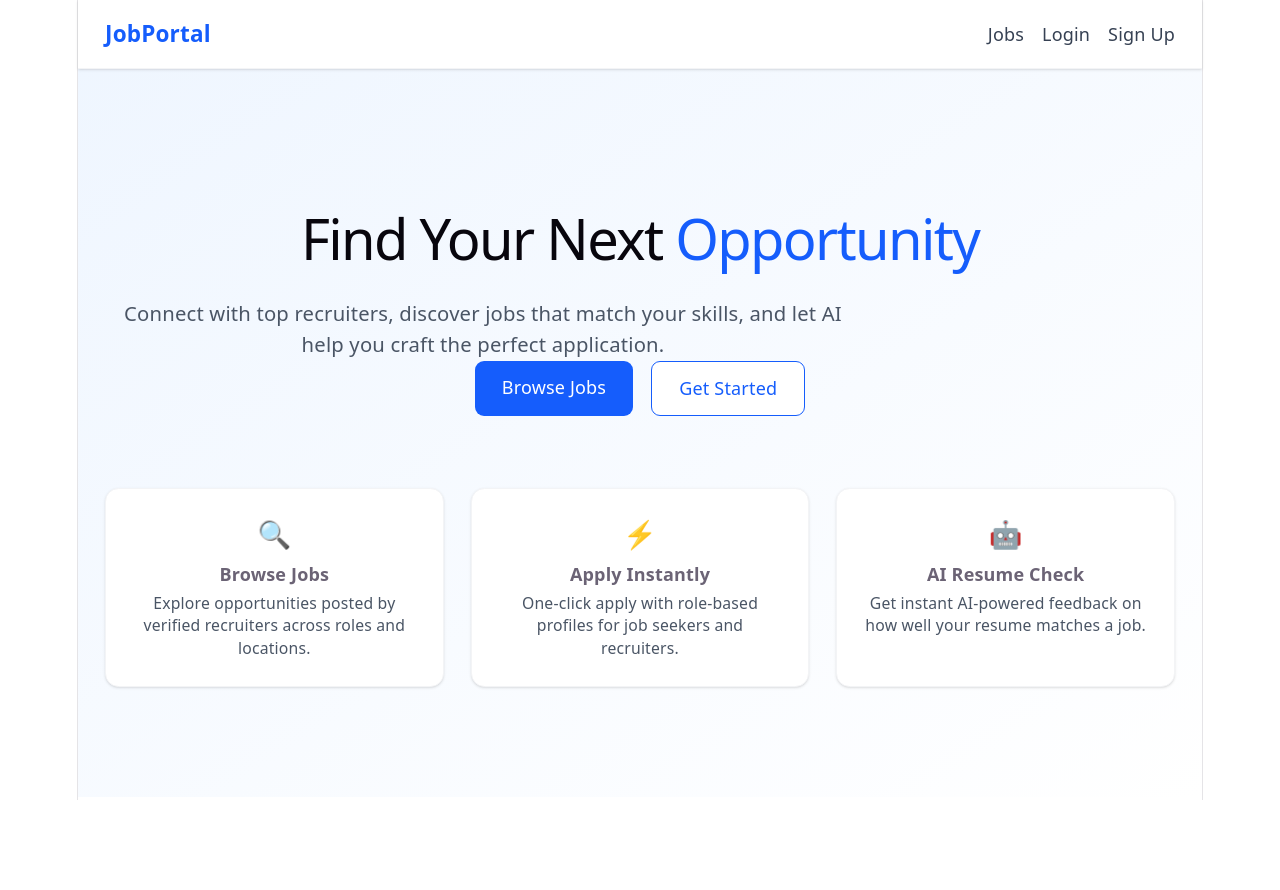
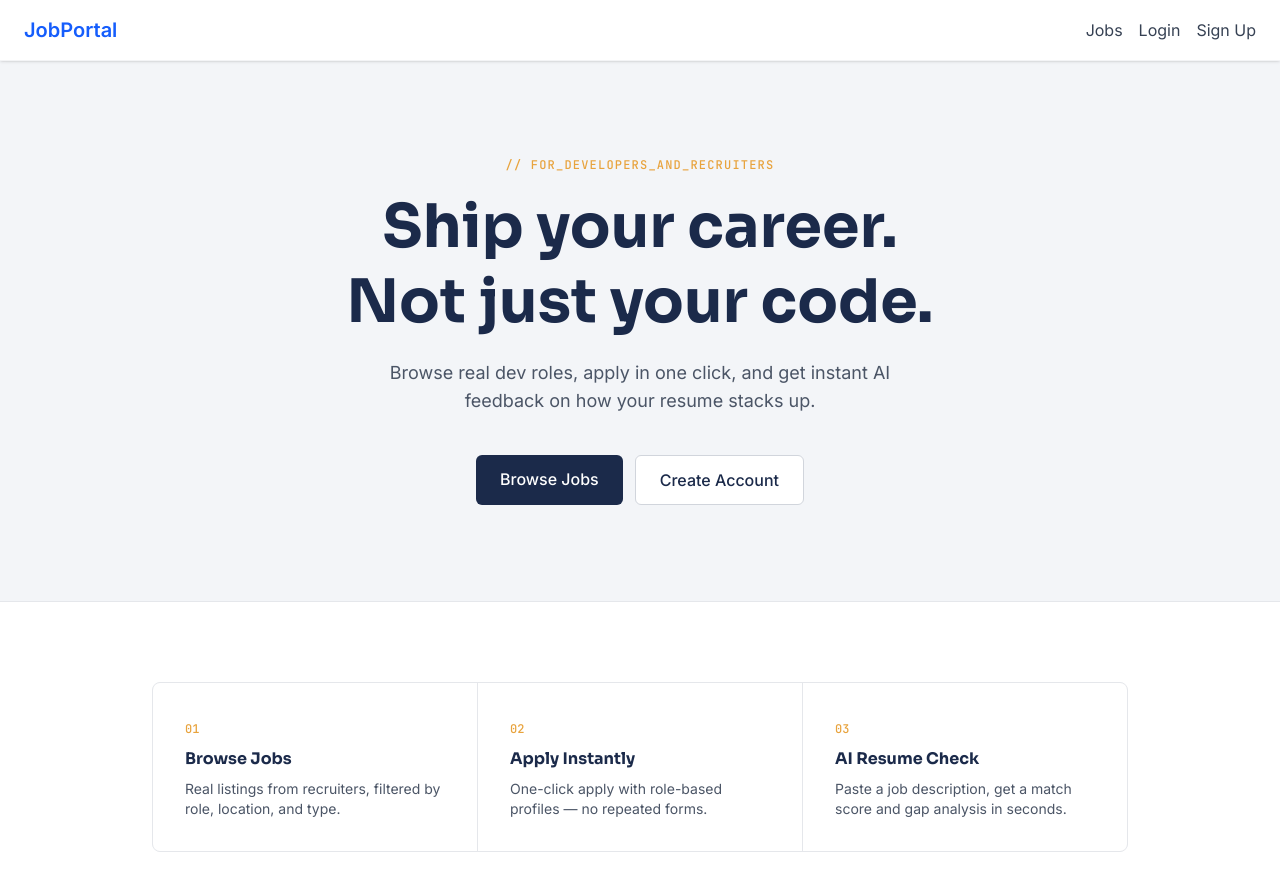
Before and after one commit to Nayan7435/job-portal, a React (Vite) app in the folder client/: page / in a window 1280 px wide. Shown: the top 890 px of the page. Before the commit the page ends 800 px from the top, so only its background shows below. Built offline with nearby package versions, Linux system fonts and the light colour scheme.

Commit message:
style: redesign Home page with custom design system (Sora/Inter/JetBrains Mono)

```diff
--- a/client/index.html
+++ b/client/index.html
@@ -3,6 +3,12 @@
   <head>
     <meta charset="UTF-8" />
     <link rel="icon" type="image/svg+xml" href="/favicon.svg" />
+    <link rel="preconnect" href="https://fonts.googleapis.com" />
+    <link rel="preconnect" href="https://fonts.gstatic.com" crossorigin />
+    <link
+      href="https://fonts.googleapis.com/css2?family=Sora:wght@600;700;800&family=Inter:wght@400;500;600&family=JetBrains+Mono:wght@500&display=swap"
+      rel="stylesheet"
+    />
     <meta name="viewport" content="width=device-width, initial-scale=1.0" />
     <title>client</title>
   </head>
--- a/client/src/index.css
+++ b/client/src/index.css
@@ -1,112 +1,17 @@
 @import "tailwindcss";
-:root {
-  --text: #6b6375;
-  --text-h: #08060d;
-  --bg: #fff;
-  --border: #e5e4e7;
-  --code-bg: #f4f3ec;
-  --accent: #aa3bff;
-  --accent-bg: rgba(170, 59, 255, 0.1);
-  --accent-border: rgba(170, 59, 255, 0.5);
-  --social-bg: rgba(244, 243, 236, 0.5);
-  --shadow:
-    rgba(0, 0, 0, 0.1) 0 10px 15px -3px, rgba(0, 0, 0, 0.05) 0 4px 6px -2px;
 
-  --sans: system-ui, 'Segoe UI', Roboto, sans-serif;
-  --heading: system-ui, 'Segoe UI', Roboto, sans-serif;
-  --mono: ui-monospace, Consolas, monospace;
+@theme {
+  --font-display: 'Sora', sans-serif;
+  --font-body: 'Inter', sans-serif;
+  --font-mono: 'JetBrains Mono', monospace;
 
-  font: 18px/145% var(--sans);
-  letter-spacing: 0.18px;
-  color-scheme: light dark;
-  color: var(--text);
-  background: var(--bg);
-  font-synthesis: none;
-  text-rendering: optimizeLegibility;
-  -webkit-font-smoothing: antialiased;
-  -moz-osx-font-smoothing: grayscale;
-
-  @media (max-width: 1024px) {
-    font-size: 16px;
-  }
-}
-
-@media (prefers-color-scheme: dark) {
-  :root {
-    --text: #9ca3af;
-    --text-h: #f3f4f6;
-    --bg: #16171d;
-    --border: #2e303a;
-    --code-bg: #1f2028;
-    --accent: #c084fc;
-    --accent-bg: rgba(192, 132, 252, 0.15);
-    --accent-border: rgba(192, 132, 252, 0.5);
-    --social-bg: rgba(47, 48, 58, 0.5);
-    --shadow:
-      rgba(0, 0, 0, 0.4) 0 10px 15px -3px, rgba(0, 0, 0, 0.25) 0 4px 6px -2px;
-  }
-
-  #social .button-icon {
-    filter: invert(1) brightness(2);
-  }
+  --color-navy: #1B2A4A;
+  --color-slate: #4B5566;
+  --color-mist: #F3F5F8;
+  --color-amber: #E8A33D;
 }
 
 body {
-  margin: 0;
+  font-family: var(--font-body);
+  color: var(--color-slate);
 }
-
-#root {
-  width: 1126px;
-  max-width: 100%;
-  margin: 0 auto;
-  text-align: center;
-  border-inline: 1px solid var(--border);
-  min-height: 100svh;
-  display: flex;
-  flex-direction: column;
-  box-sizing: border-box;
-}
-
-h1,
-h2 {
-  font-family: var(--heading);
-  font-weight: 500;
-  color: var(--text-h);
-}
-
-h1 {
-  font-size: 56px;
-  letter-spacing: -1.68px;
-  margin: 32px 0;
-  @media (max-width: 1024px) {
-    font-size: 36px;
-    margin: 20px 0;
-  }
-}
-h2 {
-  font-size: 24px;
-  line-height: 118%;
-  letter-spacing: -0.24px;
-  margin: 0 0 8px;
-  @media (max-width: 1024px) {
-    font-size: 20px;
-  }
-}
-p {
-  margin: 0;
-}
-
-code,
-.counter {
-  font-family: var(--mono);
-  display: inline-flex;
-  border-radius: 4px;
-  color: var(--text-h);
-}
-
-code {
-  font-size: 15px;
-  line-height: 135%;
-  padding: 4px 8px;
-  background: var(--code-bg);
-}
--- a/client/src/pages/Home.jsx
+++ b/client/src/pages/Home.jsx
@@ -5,56 +5,57 @@ const Home = () => {
   const { user } = useAuth();
 
   return (
-    <div className="min-h-[calc(100vh-72px)] bg-linear-to-br from-blue-50 to-white flex items-center">
-      <div className="max-w-5xl mx-auto px-6 text-center">
-        <h1 className="text-4xl md:text-5xl font-bold text-gray-900 mb-4">
-          Find Your Next <span className="text-blue-600">Opportunity</span>
+    <div className="bg-white">
+      {/* Hero */}
+      <section className="bg-mist border-b border-gray-200">
+        <div className="max-w-5xl mx-auto px-6 py-24 text-center">
+          <p className="font-mono text-xs text-amber tracking-widest uppercase mb-4">
+            // for_developers_and_recruiters
+          </p>
+          <h1 className="font-display text-5xl md:text-6xl font-bold text-navy leading-tight mb-5">
+            Ship your career.<br />Not just your code.
           </h1>
-        <p className="text-lg text-gray-600 mb-8 max-w-2xl mx-auto">
-          Connect with top recruiters, discover jobs that match your skills, and let AI help you craft the perfect application.
+          <p className="text-lg text-slate max-w-xl mx-auto mb-10">
+            Browse real dev roles, apply in one click, and get instant AI feedback on how your resume stacks up.
           </p>
 
-        <div className="flex justify-center gap-4">
+          <div className="flex justify-center gap-3">
             <Link
               to="/jobs"
-            className="bg-blue-600 text-white px-6 py-3 rounded-lg font-medium hover:bg-blue-700 transition"
+              className="bg-navy text-white px-6 py-3 rounded-md font-medium hover:bg-navy/90 transition"
             >
               Browse Jobs
             </Link>
-
             {!user && (
               <Link
                 to="/signup"
-              className="bg-white text-blue-600 border border-blue-600 px-6 py-3 rounded-lg font-medium hover:bg-blue-50 transition"
+                className="bg-white text-navy border border-gray-300 px-6 py-3 rounded-md font-medium hover:border-navy transition"
               >
-              Get Started
+                Create Account
               </Link>
             )}
           </div>
+        </div>
+      </section>
 
-        <div className="grid grid-cols-1 md:grid-cols-3 gap-6 mt-16">
-          <div className="bg-white p-6 rounded-xl shadow-sm border border-gray-100">
-            <div className="text-blue-600 text-2xl mb-2">🔍</div>
-            <h3 className="font-semibold mb-1">Browse Jobs</h3>
-            <p className="text-sm text-gray-600">Explore opportunities posted by verified recruiters across roles and locations.</p>
+      {/* Features */}
+      <section className="max-w-5xl mx-auto px-6 py-20">
+        <div className="grid grid-cols-1 md:grid-cols-3 gap-px bg-gray-200 border border-gray-200 rounded-lg overflow-hidden">
+          {[
+            { tag: '01', title: 'Browse Jobs', desc: 'Real listings from recruiters, filtered by role, location, and type.' },
+            { tag: '02', title: 'Apply Instantly', desc: 'One-click apply with role-based profiles — no repeated forms.' },
+            { tag: '03', title: 'AI Resume Check', desc: 'Paste a job description, get a match score and gap analysis in seconds.' },
+          ].map((item) => (
+            <div key={item.tag} className="bg-white p-8">
+              <span className="font-mono text-xs text-amber">{item.tag}</span>
+              <h3 className="font-display font-bold text-navy mt-2 mb-2">{item.title}</h3>
+              <p className="text-sm text-slate">{item.desc}</p>
             </div>
-
-          <div className="bg-white p-6 rounded-xl shadow-sm border border-gray-100">
-            <div className="text-blue-600 text-2xl mb-2">⚡</div>
-            <h3 className="font-semibold mb-1">Apply Instantly</h3>
-            <p className="text-sm text-gray-600">One-click apply with role-based profiles for job seekers and recruiters.</p>
+          ))}
         </div>
-
-          <div className="bg-white p-6 rounded-xl shadow-sm border border-gray-100">
-            <div className="text-blue-600 text-2xl mb-2">🤖</div>
-            <h3 className="font-semibold mb-1">AI Resume Check</h3>
-            <p className="text-sm text-gray-600">Get instant AI-powered feedback on how well your resume matches a job.</p>
-          </div>
-        </div>
-      </div>
+      </section>
     </div>
   );
-
 };
 
 export default Home;
```
Lines whose indentation alone changed are shown as unchanged.
